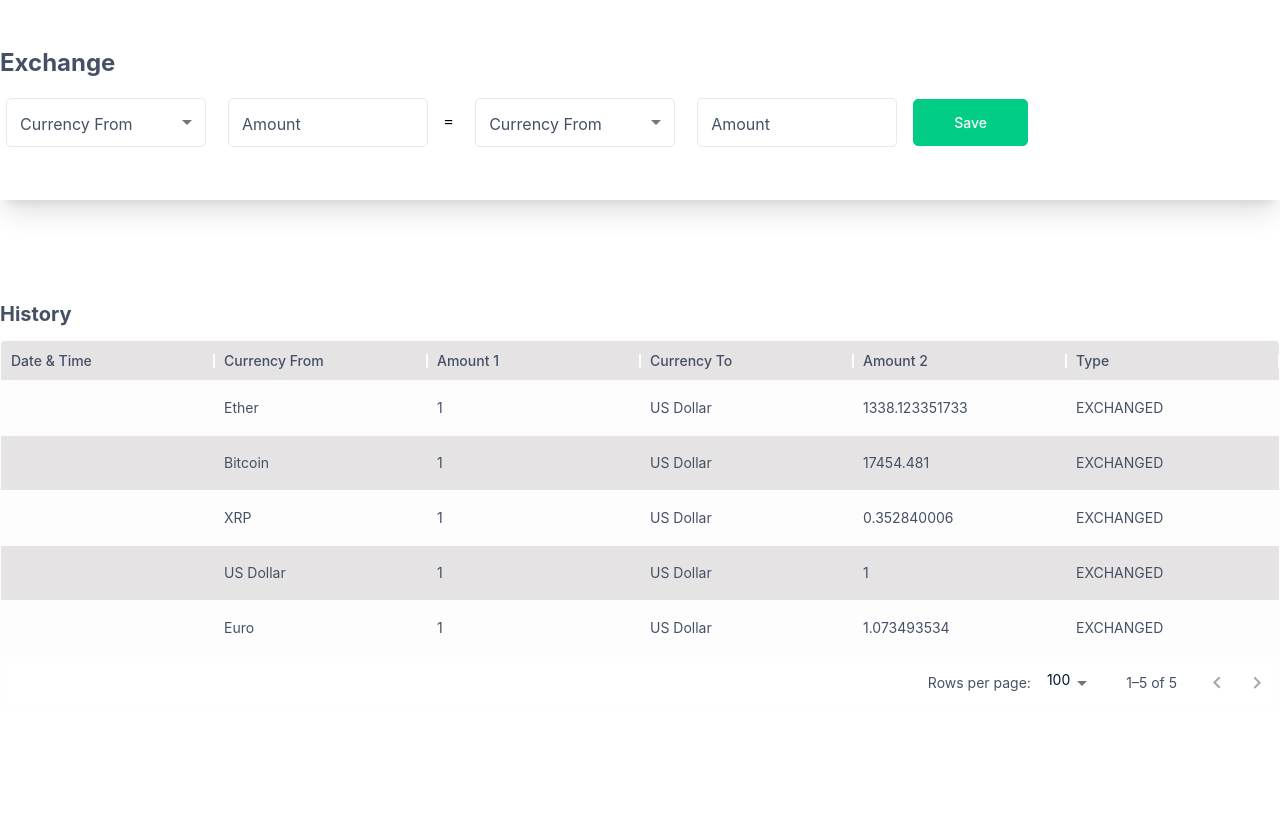
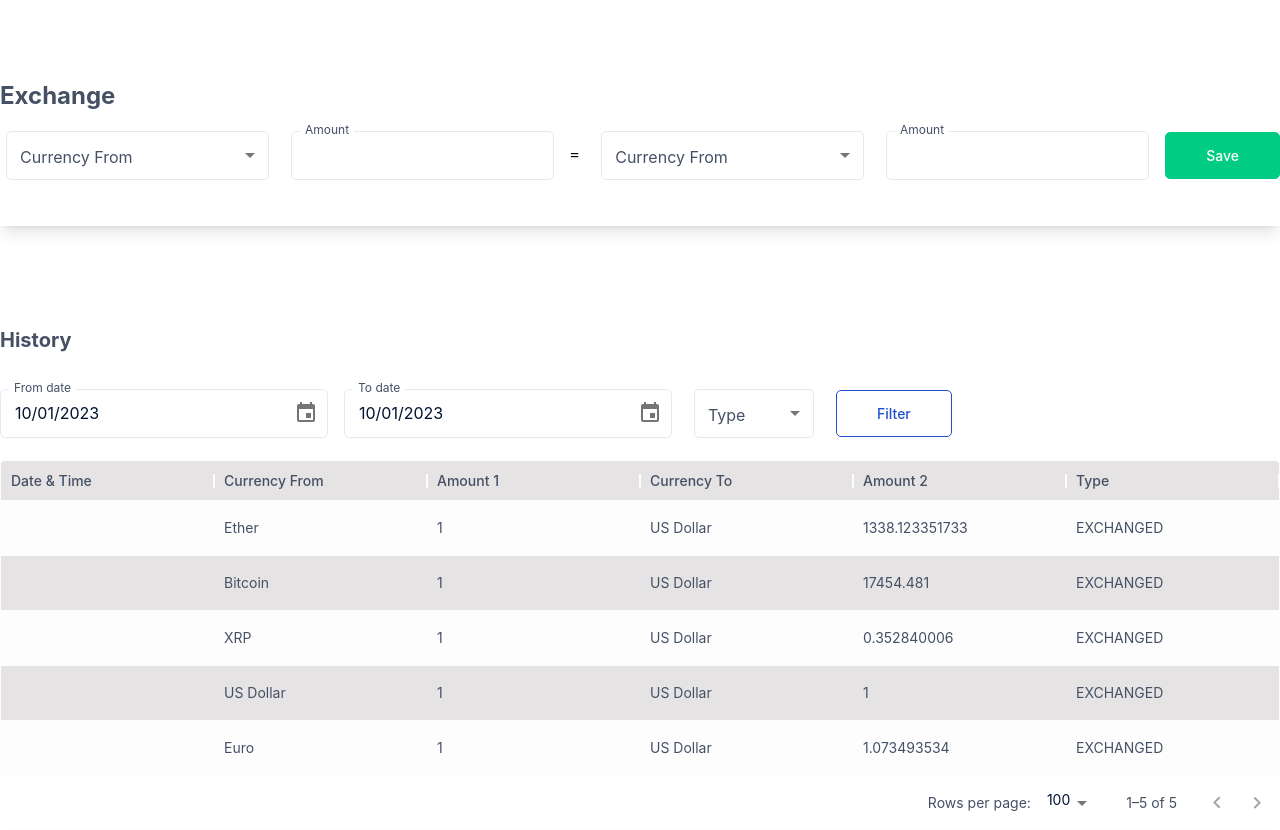
Before and after one commit to YomiCasual/exchange-app-ui, a React (Create React App) app: page / in a window 1280 px wide. Before the commit the page ends 800 px from the top, so only its background shows below. Built offline with nearby package versions, Linux system fonts and the light colour scheme.

Commit message:
feat: finish desktop ui conversion

```diff
--- a/package.json
+++ b/package.json
@@ -8,6 +8,7 @@
     "@mui/lab": "^5.0.0-alpha.115",
     "@mui/material": "^5.11.4",
     "@mui/x-data-grid": "^5.17.18",
+    "@mui/x-date-pickers": "^5.0.13",
     "@testing-library/jest-dom": "^5.14.1",
     "@testing-library/react": "^13.0.0",
     "@testing-library/user-event": "^13.2.1",
@@ -17,6 +18,7 @@
     "@types/react-dom": "^18.0.0",
     "axios": "^1.2.2",
     "clsx": "^1.2.1",
+    "dayjs": "^1.11.7",
     "react": "^18.2.0",
     "react-dom": "^18.2.0",
     "react-scripts": "5.0.1",
--- a/src/App.tsx
+++ b/src/App.tsx
@@ -2,6 +2,7 @@ import { Typography } from "@mui/material";
 import { useEffect, useRef, useState } from "react";
 import { HistoryTable } from "./components";
 import ExchangeForm from "./components/ExchangeForm";
+import HistoryFilterForm from "./components/HistoryFilterForm";
 import { HISTORY_TABLE_COLUMNS, TEST_HISTORY_DATA } from "./constants";
 
 function App() {
@@ -35,6 +36,7 @@ function App() {
         <Typography variant="h4" className="!font-bold !text-xl !mb-3">
           History
         </Typography>
+        <HistoryFilterForm />
         <HistoryTable
           rows={historyData}
           columns={HISTORY_TABLE_COLUMNS}
--- a/src/components/ExchangeForm.tsx
+++ b/src/components/ExchangeForm.tsx
@@ -1,33 +1,39 @@
 import { TextField, Typography } from "@mui/material";
 import React from "react";
-import { CustomButton, CustomSelectInput } from "../reusables";
+import { CustomButton, CustomInput, CustomSelectInput } from "../reusables";
 
 const customStyles = {
-  width: "200px",
+  //   width: "200px",
 };
 
 const ExchangeForm = () => {
   return (
-    <header className="shadow-xl bg-white min-h-[200px] flex flex-col justify-center gap-4 ">
+    <header className="shadow-lg bg-white min-h-[150px] flex flex-col justify-center gap-4 pt-20 pb-10 px-8 md:px-0 ">
       <section className="app-container">
         <Typography variant="h4" className="!font-bold !text-2xl !mb-3">
           Exchange
         </Typography>
-        <div className=" flex items-center gap-4  ">
+        <div className=" flex flex-col md:flex-row items-center gap-4  ">
           <CustomSelectInput
             style={customStyles}
             options={[]}
             label="Currency From"
+            fullWidth
           />
-          <TextField label="Amount" style={customStyles} />
-          <p>=</p>
+          <CustomInput label="Amount" style={customStyles} />
+          <p className="hidden md:block">=</p>
           <CustomSelectInput
             style={customStyles}
             options={[]}
             label="Currency From"
+            fullWidth
           />
-          <TextField style={customStyles} label="Amount" />
-          <CustomButton label="Save" buttonType="secondary" />
+          <CustomInput style={customStyles} label="Amount" />
+          <CustomButton
+            label="Save"
+            buttonType="secondary"
+            className="w-full md:max-w-fit"
+          />
         </div>
       </section>
     </header>
--- /dev/null
+++ b/src/components/HistoryFilterForm.tsx
@@ -0,0 +1,20 @@
+import { TextField, Typography } from "@mui/material";
+import React from "react";
+import {
+  CustomButton,
+  CustomDatePicker,
+  CustomSelectInput,
+} from "../reusables";
+
+const HistoryFilterForm = () => {
+  return (
+    <div className=" flex items-center gap-4 py-4  ">
+      <CustomDatePicker label="From date" />
+      <CustomDatePicker label="To date" />
+      <CustomSelectInput options={[]} label="Type" fullWidth={false} />
+      <CustomButton label="Filter" buttonType="outlined" />
+    </div>
+  );
+};
+
+export default HistoryFilterForm;
--- a/src/components/HistoryTable.tsx
+++ b/src/components/HistoryTable.tsx
@@ -42,8 +42,7 @@ const HistoryTable = ({
   return (
     <Box
       sx={{
-        // height: 400,
-        width: 1,
+        width: "100% !important",
         "& .odd": {
           bgcolor: "#fdfdfd",
         },
@@ -64,6 +63,7 @@ const HistoryTable = ({
         }}
         rowHeight={55}
         sx={{
+          width: "100% !important",
           "& .MuiDataGrid-cell:hover": {
             color: "primary.main",
           },
--- /dev/null
+++ b/src/reusables/CustomDatePicker.tsx
@@ -0,0 +1,35 @@
+import * as React from "react";
+import dayjs, { Dayjs } from "dayjs";
+import Stack from "@mui/material/Stack";
+import TextField from "@mui/material/TextField";
+import { LocalizationProvider } from "@mui/x-date-pickers/LocalizationProvider";
+import { AdapterDayjs } from "@mui/x-date-pickers/AdapterDayjs";
+import { DesktopDatePicker } from "@mui/x-date-pickers";
+import { CustomDatePickerProps } from "./types";
+
+export const CustomDatePicker = ({
+  label,
+  onChange,
+  name,
+}: CustomDatePickerProps) => {
+  const [value, setValue] = React.useState<Dayjs | null>(dayjs(new Date()));
+
+  const handleChange = (newValue: Dayjs | null) => {
+    setValue(newValue);
+    onChange?.(newValue);
+  };
+
+  return (
+    <LocalizationProvider dateAdapter={AdapterDayjs}>
+      <Stack spacing={3}>
+        <DesktopDatePicker
+          label={label}
+          inputFormat="DD/MM/YYYY"
+          value={value}
+          onChange={handleChange}
+          renderInput={(params) => <TextField {...params} />}
+        />
+      </Stack>
+    </LocalizationProvider>
+  );
+};
--- a/src/reusables/CustomSelectInput.tsx
+++ b/src/reusables/CustomSelectInput.tsx
@@ -27,12 +27,11 @@ export const CustomSelectInput = ({
   };
 
   return (
-    <div>
     <FormControl
       sx={{ m: 1, minWidth: 120 }}
       required={required}
       disabled={disabled}
-        fullWidth
+      fullWidth={rest?.fullWidth}
     >
       {label && (
         <InputLabel id="demo-simple-select-helper-label">{label}</InputLabel>
@@ -54,6 +53,5 @@ export const CustomSelectInput = ({
       </Select>
       {helperText && <FormHelperText>{helperText}</FormHelperText>}
     </FormControl>
-    </div>
   );
 };
--- a/src/reusables/index.ts
+++ b/src/reusables/index.ts
@@ -1,3 +1,4 @@
 export * from "./CustomButton";
 export * from "./CustomInput";
 export * from "./CustomSelectInput";
+export * from "./CustomDatePicker";
```
Also changed, not shown: src/reusables/types.ts (+8 -1 lines), 1 other file (tests, documents, lock files or other folders). Lines whose indentation alone changed are shown as unchanged.
